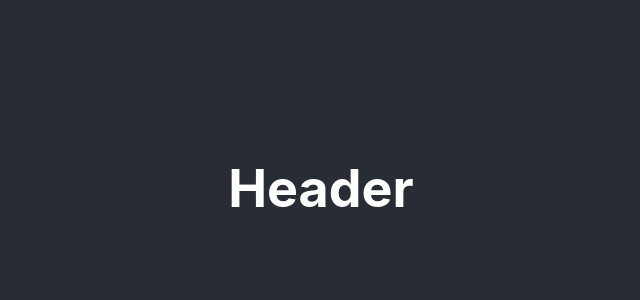
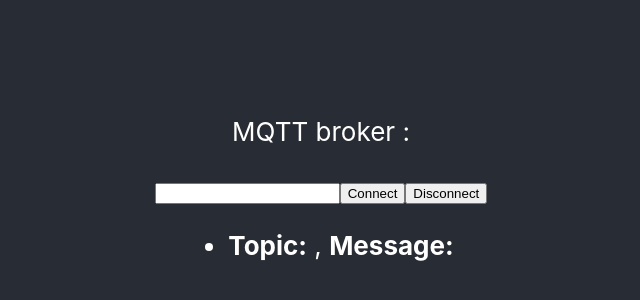
Before and after one commit to OuatarHakim/sensorapp, a React (Create React App) app in the folder sensor/: page / in a window 1280 px wide. Shown: the part 212-512 px from the top of the page, without its empty margins (319-959 px from the left). Built offline with nearby package versions, Linux system fonts and the light colour scheme.

Commit message:
add Connection class connect sub get message

```diff
--- a/sensor/package.json
+++ b/sensor/package.json
@@ -6,9 +6,11 @@
     "@testing-library/jest-dom": "^5.16.5",
     "@testing-library/react": "^13.4.0",
     "@testing-library/user-event": "^13.5.0",
+    "mqtt": "^4.3.7",
     "react": "^18.2.0",
     "react-dom": "^18.2.0",
     "react-scripts": "5.0.1",
+    "url": "^0.11.0",
     "web-vitals": "^2.1.4"
   },
   "scripts": {
@@ -34,5 +36,7 @@
       "last 1 firefox version",
       "last 1 safari version"
     ]
+
   }
+
 }
--- a/sensor/public/index.html
+++ b/sensor/public/index.html
@@ -27,7 +27,7 @@
     <title>React App</title>
   </head>
   <body>
-    <noscript>You need to enable JavaScript to run this app.</noscript>
+
     <div id="root"></div>
     <!--
       This HTML file is a template.
--- a/sensor/src/App.js
+++ b/sensor/src/App.js
@@ -1,11 +1,11 @@
 import './App.css';
 import './Componenet/Header/Header.jsx'
-import Header from './Componenet/Header/Header.jsx';
+import BrokerClient from  './Componenet/Mqtt/Connection';
 function App() {
   return (
     <div className="App">
       <header className="App-header">
-        <Header/>
+        <BrokerClient/>
       </header>
     </div>
   );
--- /dev/null
+++ b/sensor/src/Componenet/Mqtt/BrokerMqtt.jsx
@@ -0,0 +1,39 @@
+import React, { useState } from 'react'
+
+
+const BrokerMqtt =({connect , disconnect ,connectBtn }) => {
+    const [broker ,setBroker] = useState('')
+
+
+    const changeBroker = (event) => {
+        setBroker(event.target.value)
+    }
+
+
+   const handleDisconnect = () => {
+    disconnect()
+   }
+   const handleconnect = (event) => {
+    event.preventDefault();
+
+    connect(broker,"value/#")
+   }
+   return (
+    <div className='url-content'>
+        <p>MQTT broker : </p>
+
+        <form >
+
+               <input id ="url" className="form-field" text="text" placecholder="URL" onChange = {changeBroker}   value = {broker}/>
+
+
+           <button className="ButtonInput" onClick={handleconnect}>{connectBtn}</button>
+           <button className="ButtonInput" onClick={handleDisconnect}>Disconnect</button>
+
+     </form>
+
+   </div>
+   )
+}
+
+export default BrokerMqtt
--- /dev/null
+++ b/sensor/src/Componenet/Mqtt/Connection.jsx
@@ -0,0 +1,97 @@
+import mqtt from "mqtt/dist/mqtt"
+import { useEffect, useState } from 'react'
+import BrokerMqtt from '../Mqtt/BrokerMqtt'
+
+
+
+    const BrokerClient = () => {
+        const [client ,setClient] = useState(null)
+        const [messages, setMessages] = useState([])
+        const [connectStatus, setConnectStatus] = useState('Connect')
+        const [isSubed, setIsSub] = useState(false)
+
+
+        const connectMqtt = (host) => {
+
+             setConnectStatus('Connecting')
+             setClient(mqtt.connect(host))
+
+
+
+        }
+
+
+        useEffect(() => {
+            if(client) {
+                client.on('connect', () => {
+                    setConnectStatus('connected')
+                    console.log('connection successful')
+                })
+
+                client.on('error', (err) => {
+                    console.log('connection error : ' ,err)
+                    client.end()
+                })
+                client.on('reconnect' , () => {
+                    setConnectStatus('Reconnecting')
+                })
+
+                  client.on('message' , (topic , message) => {
+                    console.log(`hakim`);
+
+                    console.log(`received message: ${message} from topic: ${topic}`)
+                })
+                client.subscribe("value/#")
+
+            }
+        } ,[client,messages])
+
+        const mqttDisconnect = () => {
+            if (client) {
+              try {
+                client.end(false, () => {
+                  setConnectStatus('Connect')
+                  console.log('disconnected successfully')
+                })
+              } catch (error) {
+                console.log('disconnect error:', error)
+              }
+            }
+        }
+
+
+  const mqttSub = (subscription) => {
+    if (client) {
+      const topic = subscription
+
+      client.subscribe(topic, (error) => {
+        if (error) {
+          console.log('Subscribe to topics error', error)
+          return
+        }
+        console.log("Subscribe to topic")
+        setIsSub(true)
+      })
+    }
+  }
+        return (
+            <>
+              <BrokerMqtt
+              connect = {connectMqtt}
+              disconnect = {mqttDisconnect}
+              connectBtn={connectStatus}
+              />
+
+             <ul>
+
+    <li >
+      <strong>Topic:</strong> {messages}, <strong>Message:</strong> {messages}
+    </li>
+
+</ul>
+
+            </>
+        )
+    }
+
+    export default  BrokerClient
--- a/sensor/src/index.js
+++ b/sensor/src/index.js
@@ -11,6 +11,7 @@ root.render(
   </React.StrictMode>
 );
 
+
 // If you want to start measuring performance in your app, pass a function
 // to log results (for example: reportWebVitals(console.log))
 // or send to an analytics endpoint. Learn more: https://bit.ly/CRA-vitals
```
Also changed, not shown: sensor/public/manifest.json, 1 other file (tests, documents, lock files or other folders).
